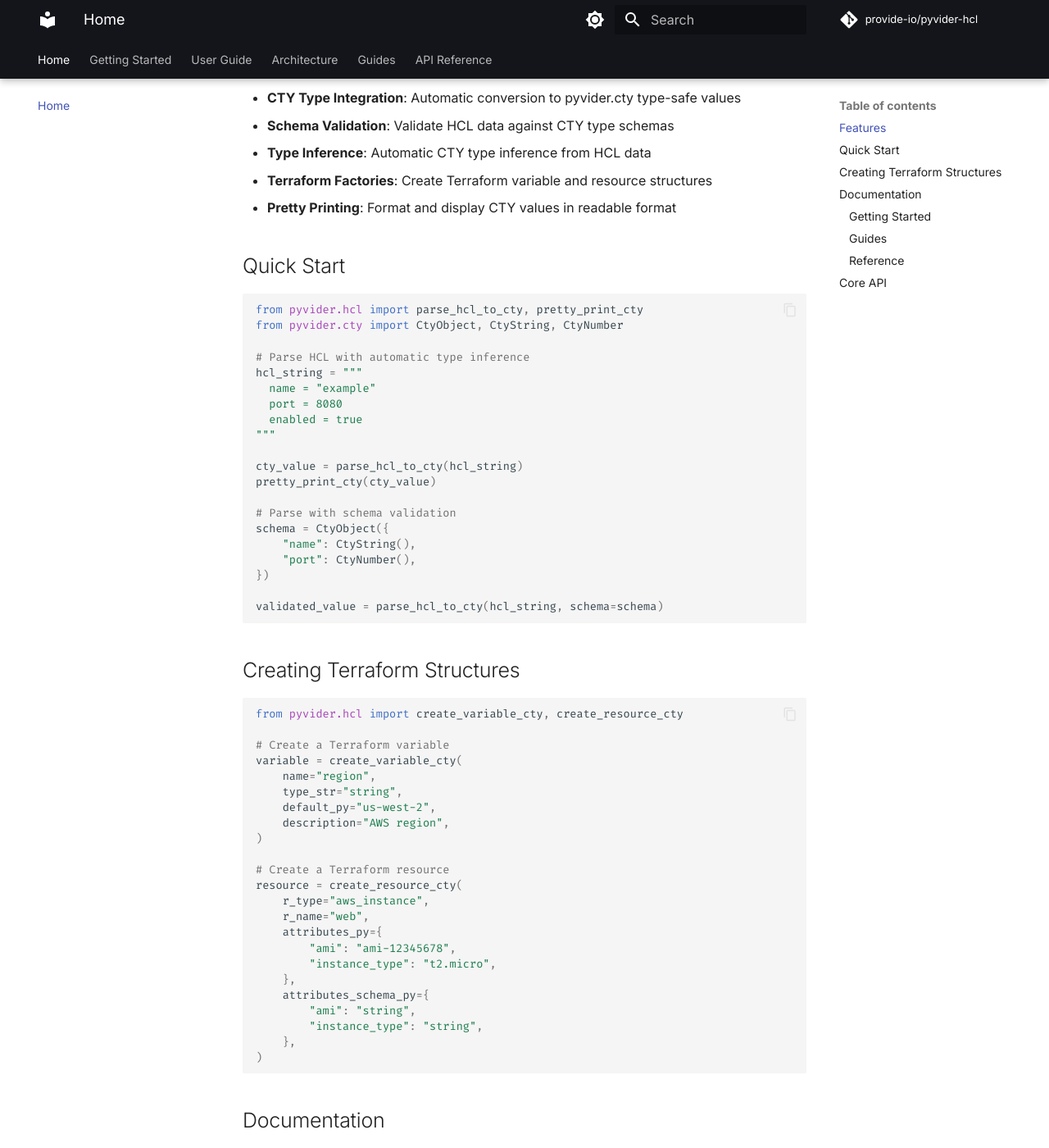
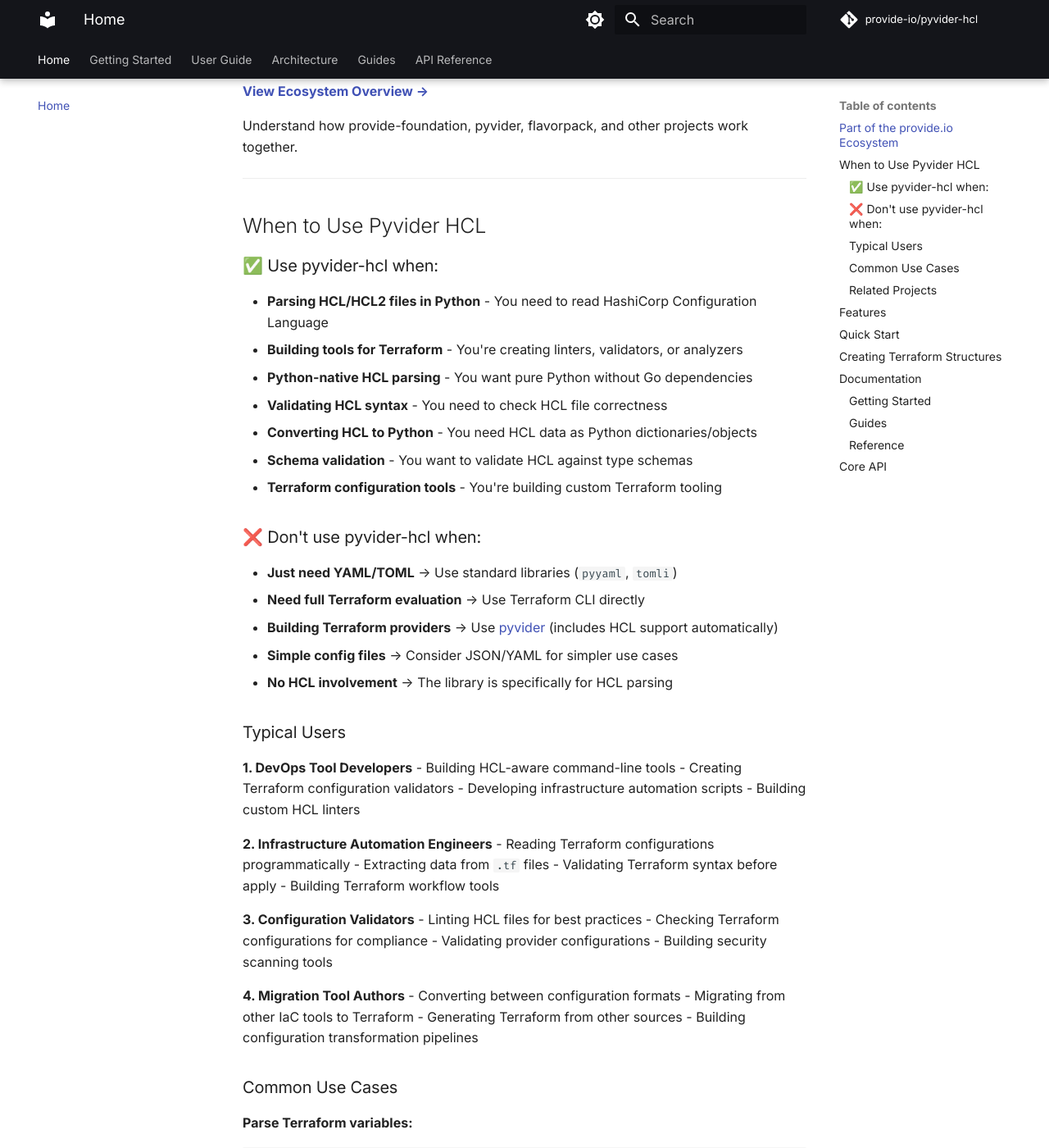
Before and after one commit to provide-io/pyvider-hcl, an MkDocs documentation site: the page built from docs/index.md, in a window 1280 px wide and 1400 px high, scrolled down 562 px. Shown: the whole window at 82% size. Built offline with MkDocs 1.6.1 and Material for MkDocs 9.7.7, drawn with Linux system fonts in a browser that asks for light colours; comment, search, counter and statistics services are not loaded; some of the changed text lies outside the part shown.

Commit message:
docs: update type inference and project documentation

````diff
--- a/docs/index.md
+++ b/docs/index.md
@@ -10,6 +10,98 @@
     - **Production use:** Use with caution
 
     Part of the [pyvider framework](https://github.com/provide-io/pyvider) ecosystem.
+
+---
+
+## Part of the provide.io Ecosystem
+
+This project is part of a larger ecosystem of tools for Python and Terraform development.
+
+**[View Ecosystem Overview →](https://docs.provide.io/provide-foundation/ecosystem/)**
+
+Understand how provide-foundation, pyvider, flavorpack, and other projects work together.
+
+---
+
+## When to Use Pyvider HCL
+
+### ✅ Use pyvider-hcl when:
+
+- **Parsing HCL/HCL2 files in Python** - You need to read HashiCorp Configuration Language
+- **Building tools for Terraform** - You're creating linters, validators, or analyzers
+- **Python-native HCL parsing** - You want pure Python without Go dependencies
+- **Validating HCL syntax** - You need to check HCL file correctness
+- **Converting HCL to Python** - You need HCL data as Python dictionaries/objects
+- **Schema validation** - You want to validate HCL against type schemas
+- **Terraform configuration tools** - You're building custom Terraform tooling
+
+### ❌ Don't use pyvider-hcl when:
+
+- **Just need YAML/TOML** → Use standard libraries (`pyyaml`, `tomli`)
+- **Need full Terraform evaluation** → Use Terraform CLI directly
+- **Building Terraform providers** → Use [pyvider](../pyvider/) (includes HCL support automatically)
+- **Simple config files** → Consider JSON/YAML for simpler use cases
+- **No HCL involvement** → The library is specifically for HCL parsing
+
+### Typical Users
+
+**1. DevOps Tool Developers**
+- Building HCL-aware command-line tools
+- Creating Terraform configuration validators
+- Developing infrastructure automation scripts
+- Building custom HCL linters
+
+**2. Infrastructure Automation Engineers**
+- Reading Terraform configurations programmatically
+- Extracting data from `.tf` files
+- Validating Terraform syntax before apply
+- Building Terraform workflow tools
+
+**3. Configuration Validators**
+- Linting HCL files for best practices
+- Checking Terraform configurations for compliance
+- Validating provider configurations
+- Building security scanning tools
+
+**4. Migration Tool Authors**
+- Converting between configuration formats
+- Migrating from other IaC tools to Terraform
+- Generating Terraform from other sources
+- Building configuration transformation pipelines
+
+### Common Use Cases
+
+**Parse Terraform variables:**
+```python
+from pyvider.hcl import parse_hcl_to_cty
+
+hcl_string = """
+variable "region" {
+  type    = string
+  default = "us-west-2"
+}
+"""
+
+config = parse_hcl_to_cty(hcl_string)
+```
+
+**Validate against schema:**
+```python
+from pyvider.hcl import parse_hcl_to_cty
+from pyvider.cty import CtyObject, CtyString
+
+schema = CtyObject({"region": CtyString()})
+validated = parse_hcl_to_cty(hcl_string, schema=schema)
+```
+
+### Related Projects
+
+- **Using pyvider?** → pyvider-hcl is automatically included, no separate installation needed
+- **Need type handling?** → See [pyvider-cty](../pyvider-cty/) for working with cty types
+- **Building providers?** → See [pyvider](../pyvider/) for the full provider framework
+- **View ecosystem?** → See [Ecosystem Overview](https://docs.provide.io/provide-foundation/ecosystem/) for how all projects relate
+
+---
 
 ## Features
 
````
Also changed, not shown: docs/guides/type-inference.md (+13 -16 lines), 3 other files.
